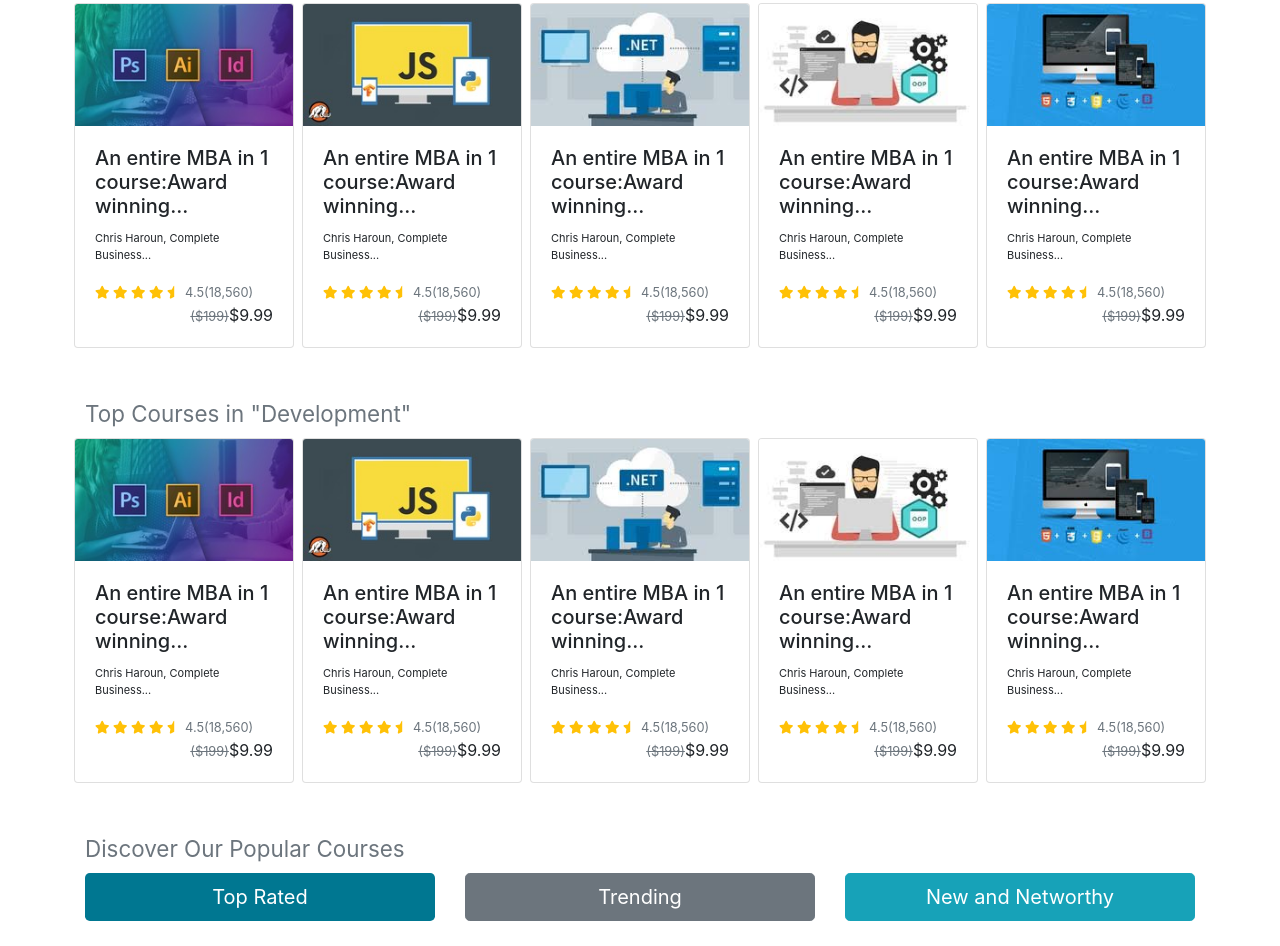
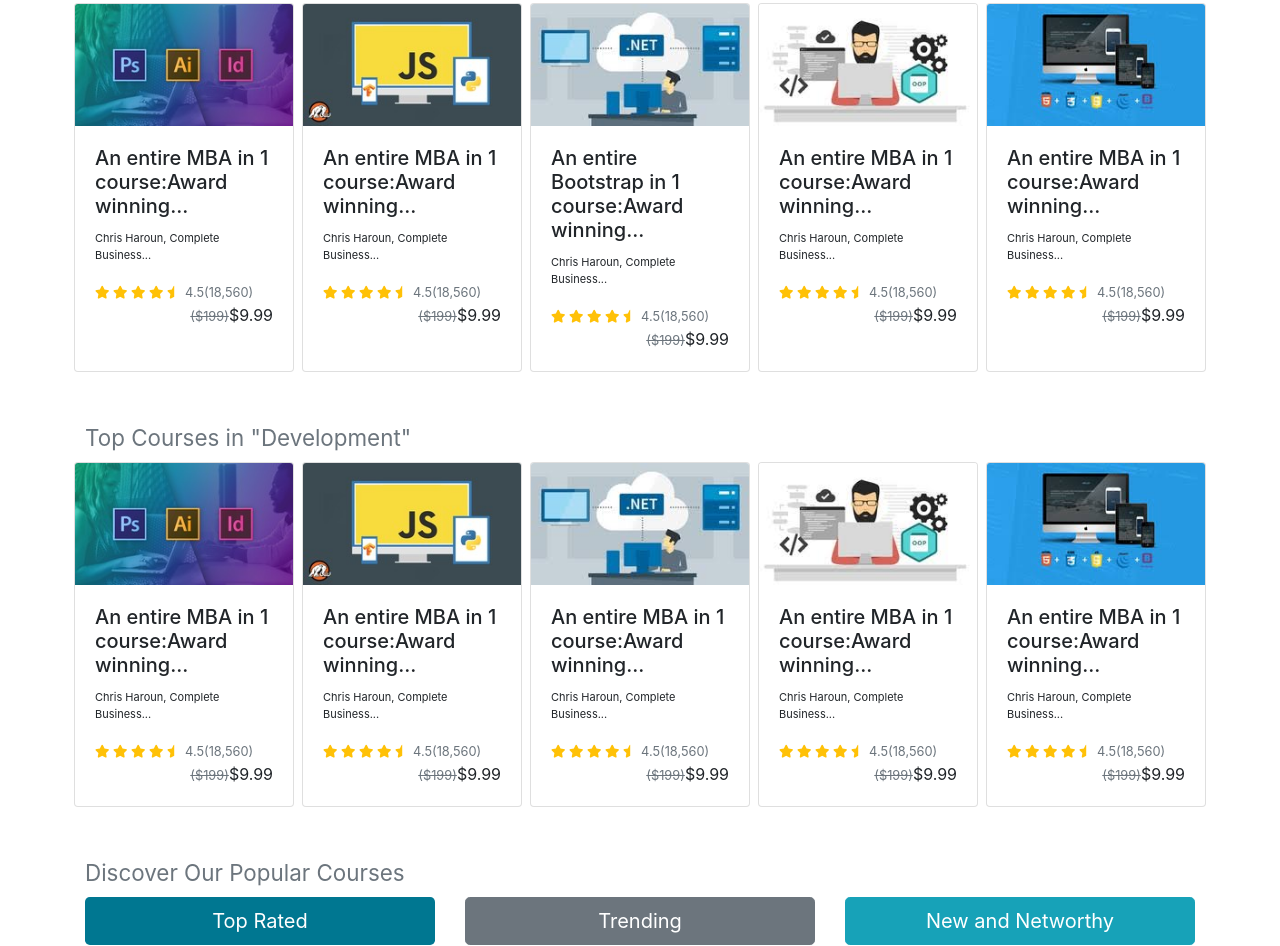
Before and after one commit to NavneetPal/Static-Portfolio-Website, a plain HTML site: page index.html in a window 1280 px wide. Shown: the part 803-1749 px from the top of the page. Drawn offline with Linux system fonts and the light colour scheme.

Commit message:
index file changed

```diff
--- a/index.html
+++ b/index.html
@@ -159,7 +159,7 @@
       <div class="card mx-1">
           <img src="imgs/net.jpg" class="card-img-top" alt="...">
           <div class="card-body">
-            <h5 class="card-title">An entire MBA in 1 course:Award winning...</h5>
+            <h5 class="card-title">An entire Bootstrap in 1 course:Award winning...</h5>
             <p class="card-text" style="font-size:11px;">Chris Haroun, Complete Business...</p>
             <p class="card-text"><small class="text-muted">
               <i class="fas fa-star text-warning"></i>
```
